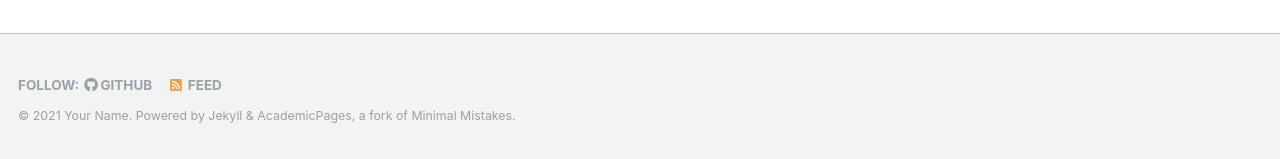
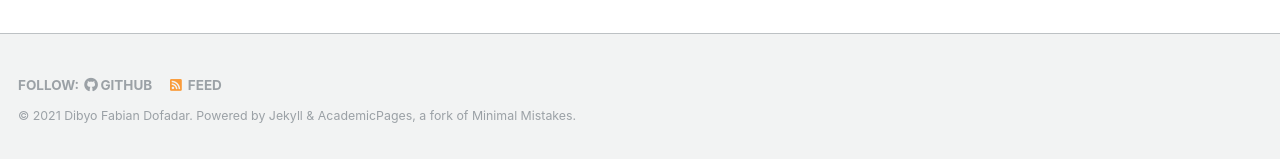
Before and after one commit to fabian-dibyo/fabian-dibyo.github.io, a Jekyll site: the page built from _pages/about.md, in a window 1280 px wide. Shown: the part 738-897 px from the top of the page. Built offline with Jekyll 4.4.1, drawn with Linux system fonts in a browser that asks for light colours.

Commit message:
Update _config.yml

```diff
--- a/_config.yml
+++ b/_config.yml
@@ -9,7 +9,7 @@
 locale                   : "en-US"
 title                    : "Home"
 title_separator          : "-"
-name                     : &name "Your Name"
+name                     : &name "Dibyo Fabian Dofadar"
 description              : &description "personal description"
 url                      : https://fabian-dibyo.github.io/ # the base hostname & protocol for your site e.g. "https://mmistakes.github.io"
 baseurl                  : "" # the subpath of your site, e.g. "/blog"
```
